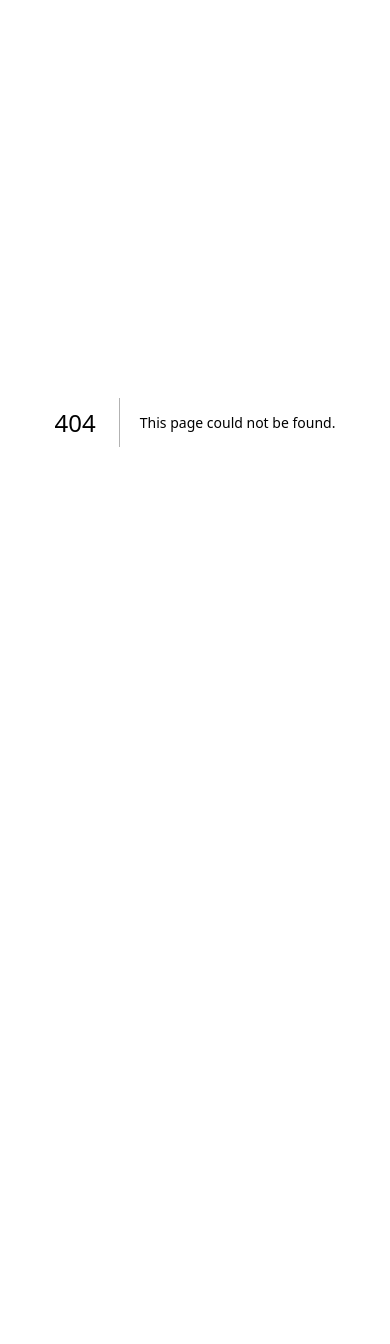
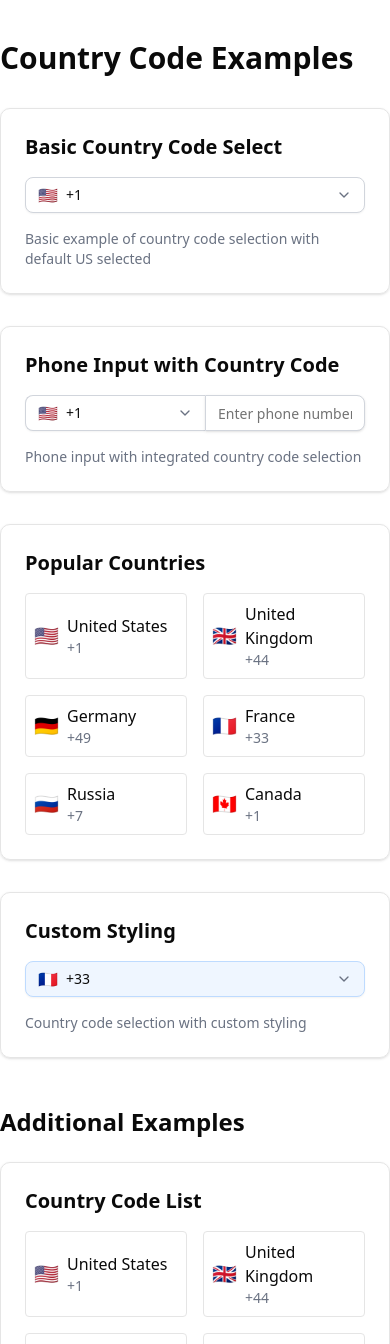
Before and after one commit to AndrewProsyankin/my-nextjs-shadcn, a Next.js app: page /country-codes in a window 390 px wide. Before the commit this address had no page. Shown: the top 1344 px of the page. Before the commit the page ends 844 px from the top, so only its background shows below. Built offline with nearby package versions, Linux system fonts and the light colour scheme.

Commit message:
feat: add country codes page with examples and phone input components

```diff
--- /dev/null
+++ b/src/app/country-codes/page.tsx
@@ -0,0 +1,107 @@
+"use client"
+
+import React from "react"
+import { CountryCodeSelect } from "@/components/country-code-select"
+import { PhoneInput } from "@/components/phone-input"
+import { COUNTRY_CODES } from "@/data/country-codes"
+
+export default function CountryCodesPage() {
+  return (
+    <div className="container mx-auto py-10">
+      <h1 className="text-3xl font-bold mb-8">Country Code Examples</h1>
+
+      <div className="grid grid-cols-1 md:grid-cols-2 gap-8">
+        {/* Basic Country Code Select */}
+        <div className="p-6 border rounded-lg shadow-sm">
+          <h2 className="text-xl font-semibold mb-4">Basic Country Code Select</h2>
+          <div className="mb-2">
+            <CountryCodeSelect
+              countries={COUNTRY_CODES}
+              value="US"
+              className="w-full"
+              buttonClassName="w-full"
+            />
+          </div>
+          <p className="text-sm text-gray-500 mt-4">
+            Basic example of country code selection with default US selected
+          </p>
+        </div>
+
+        {/* Phone Input with Country Code */}
+        <div className="p-6 border rounded-lg shadow-sm">
+          <h2 className="text-xl font-semibold mb-4">Phone Input with Country Code</h2>
+          <div className="mb-2">
+            <PhoneInput
+              countries={COUNTRY_CODES}
+              defaultCountry="US"
+              placeholder="Enter phone number"
+            />
+          </div>
+          <p className="text-sm text-gray-500 mt-4">
+            Phone input with integrated country code selection
+          </p>
+        </div>
+
+        {/* Popular Countries */}
+        <div className="p-6 border rounded-lg shadow-sm">
+          <h2 className="text-xl font-semibold mb-4">Popular Countries</h2>
+          <div className="grid grid-cols-2 gap-4">
+            {COUNTRY_CODES
+              .filter(country => ['US', 'GB', 'CA', 'AU', 'DE', 'FR', 'RU'].includes(country.code))
+              .map(country => (
+                <div key={country.code} className="flex items-center p-2 border rounded">
+                  <span className="text-xl mr-2">{country.flag}</span>
+                  <div>
+                    <div className="font-medium">{country.name}</div>
+                    <div className="text-sm text-gray-500">{country.dialCode}</div>
+                  </div>
+                </div>
+              ))
+            }
+          </div>
+        </div>
+
+        {/* Custom Styling */}
+        <div className="p-6 border rounded-lg shadow-sm">
+          <h2 className="text-xl font-semibold mb-4">Custom Styling</h2>
+          <div className="mb-2">
+            <CountryCodeSelect
+              countries={COUNTRY_CODES}
+              value="FR"
+              className="w-full"
+              buttonClassName="w-full bg-blue-50 border-blue-200 hover:bg-blue-100"
+            />
+          </div>
+          <p className="text-sm text-gray-500 mt-4">
+            Country code selection with custom styling
+          </p>
+        </div>
+      </div>
+
+      {/* Additional Examples */}
+      <div className="mt-12">
+        <h2 className="text-2xl font-bold mb-6">Additional Examples</h2>
+
+        <div className="p-6 border rounded-lg shadow-sm">
+          <h3 className="text-xl font-semibold mb-4">Country Code List</h3>
+          <div className="grid grid-cols-2 md:grid-cols-3 lg:grid-cols-4 gap-4">
+            {COUNTRY_CODES.slice(0, 12).map(country => (
+              <div key={country.code} className="flex items-center p-2 border rounded">
+                <span className="text-xl mr-2">{country.flag}</span>
+                <div>
+                  <div className="font-medium">{country.name}</div>
+                  <div className="text-sm text-gray-500">{country.dialCode}</div>
+                </div>
+              </div>
+            ))}
+          </div>
+          <div className="mt-4 text-center">
+            <p className="text-sm text-gray-500">
+              Showing 12 of {COUNTRY_CODES.length} countries
+            </p>
+          </div>
+        </div>
+      </div>
+    </div>
+  )
+}
--- a/src/app/page.tsx
+++ b/src/app/page.tsx
@@ -7,6 +7,7 @@ import { Checkbox } from "@/components/ui/checkbox";
 import { CountryCodeSelect } from "@/components/country-code-select";
 import { PhoneInput } from "@/components/phone-input";
 import { COUNTRY_CODES } from "@/data/country-codes";
+import Link from "next/link";
 
 export default function Home() {
   // Обработчик изменения выбранных элементов
@@ -136,6 +137,30 @@ export default function Home() {
                 className="max-w-md"
               />
             </div>
+
+            <div className="mt-4">
+              <Link
+                href="/country-codes"
+                className="inline-flex items-center px-4 py-2 bg-blue-500 text-white rounded-md hover:bg-blue-600 transition-colors"
+              >
+                Посмотреть все примеры выбора кода страны
+              </Link>
+            </div>
+          </div>
+        </div>
+      </div>
+
+      {/* Навигация */}
+      <div className="mt-8 w-full max-w-md">
+        <div className="flex justify-between items-center p-4 bg-gray-50 rounded-lg border">
+          <h3 className="font-medium">Навигация по примерам</h3>
+          <div className="flex gap-2">
+            <Link
+              href="/country-codes"
+              className="px-3 py-1 bg-blue-100 text-blue-700 rounded hover:bg-blue-200 transition-colors"
+            >
+              Коды стран
+            </Link>
           </div>
         </div>
       </div>
```
